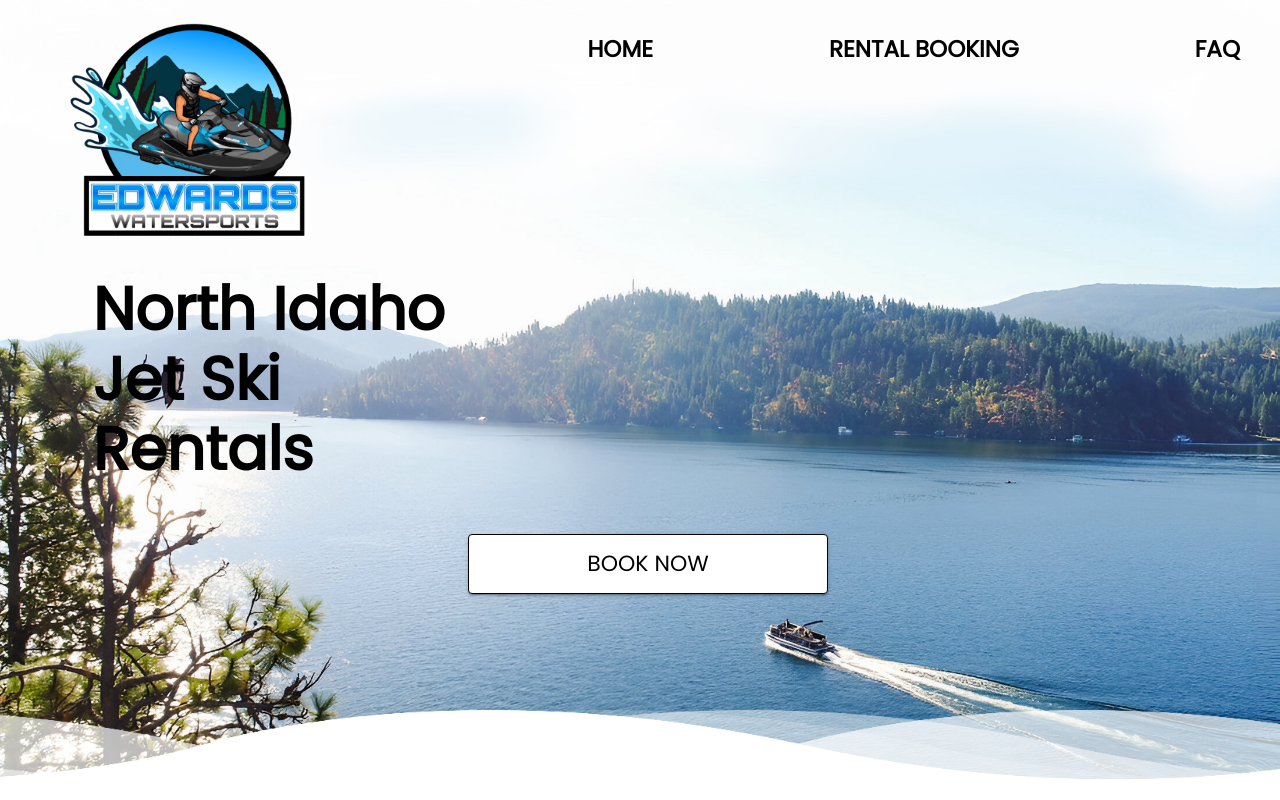
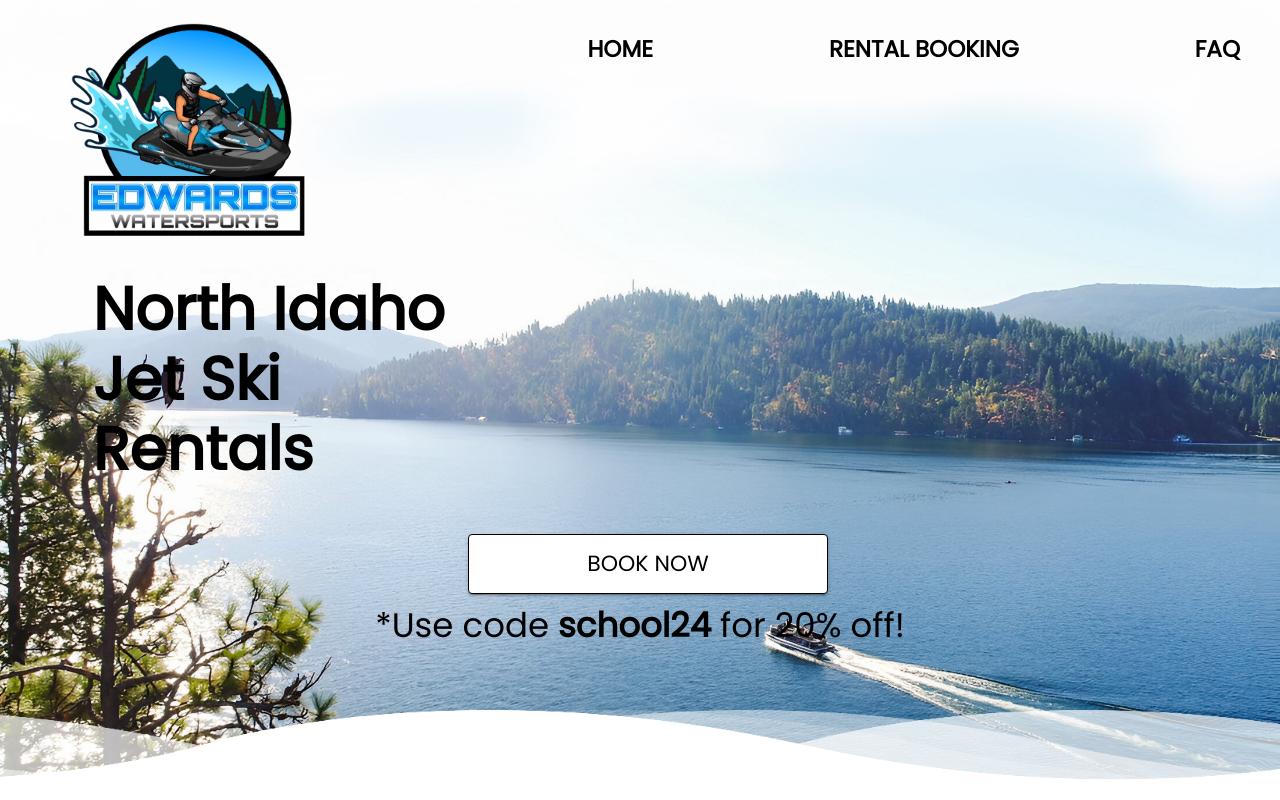
Before and after one commit to grantmoody/edwards-watersports, a React (Create React App) app: page / in a window 1280 px wide. Shown: the top 800 px of the page. Built offline with nearby package versions, Linux system fonts and the light colour scheme.

Commit message:
add school24 promo

```diff
--- a/src/page/home.tsx
+++ b/src/page/home.tsx
@@ -112,6 +112,9 @@ const Home: React.FC = () => {
                             </Button>
 
                         </Box>
+                        <Typography variant='h4' textAlign={"center"} paddingTop={"10px"}>
+                                *Use code <strong>school24</strong> for 20% off!
+                        </Typography>
                     </Box>
                 </HeroSectionContainer>
             </div>
```
